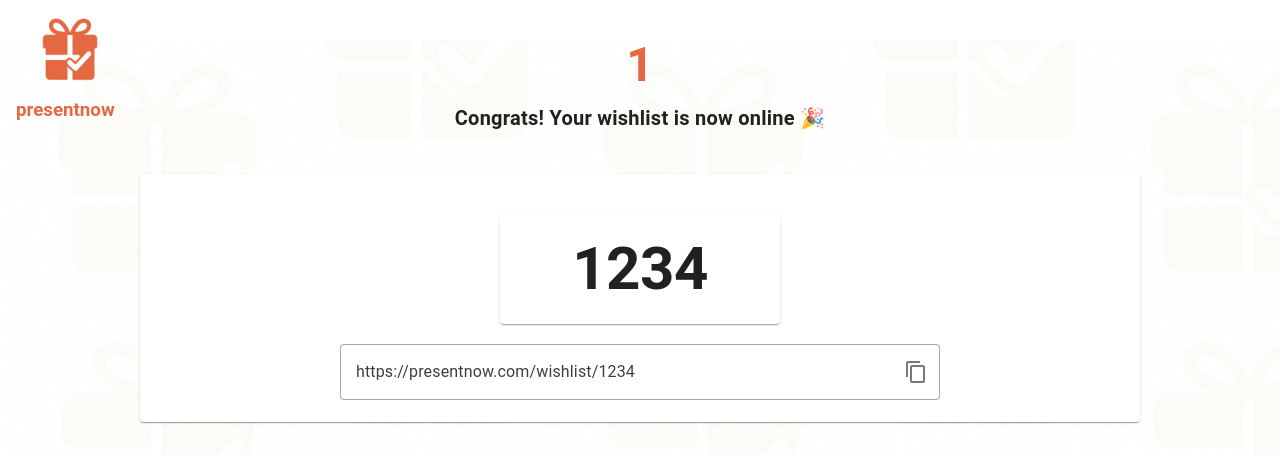
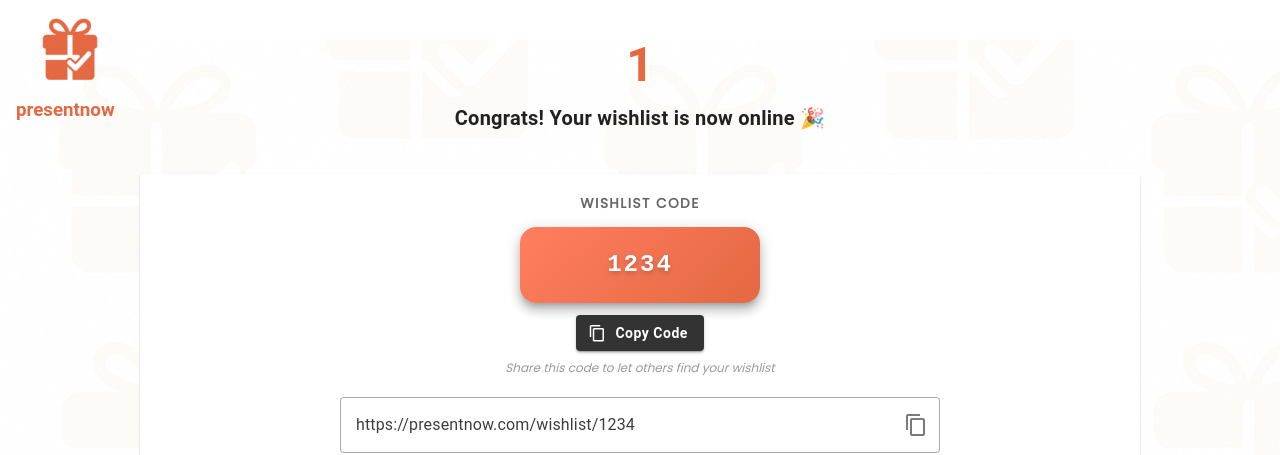
Before and after one commit to workaround-org/presentnow-frontend, a Vue app: page /create/1 in a window 1280 px wide. Shown: the top 455 px of the page. Built offline with nearby package versions, Linux system fonts and the light colour scheme; no server answers.

Commit message:
💄 Update ui

```diff
--- a/src/components/CreateWishList.vue
+++ b/src/components/CreateWishList.vue
@@ -9,9 +9,17 @@
     <div class="text-center mb-10 text-h6 font-weight-bold">Congrats! Your wishlist is now online 🎉</div>
     <div class="d-flex flex-column justify-center">
       <v-card class="mx-auto mb-10" width="1000">
-        <WishListCode></WishListCode>
-        <v-text-field readonly :value="publicLink" class="mx-auto text-center" max-width="600" variant="outlined"
-                      append-inner-icon="mdi-content-copy" @click:append-inner="copyToClipboard"></v-text-field>
+        <WishListCode :wishlist-id="wishlistId"></WishListCode>
+        <v-text-field
+          readonly
+          :value="publicLink"
+          class="mx-auto text-center link-field"
+          max-width="600"
+          variant="outlined"
+          :append-inner-icon="copyIcon"
+          :color="copySuccess ? 'success' : 'primary'"
+          @click:append-inner="copyToClipboard">
+        </v-text-field>
       </v-card>
       <v-card class="mx-auto mb-10" width="1000">
         <v-card-title class="text-center text-h4 mb-2 font-weight-bold">Set deadline</v-card-title>
@@ -54,6 +62,10 @@ const wishes = ref([]);
 const publicLink = ref("https://presentnow.com/wishlist/1234");
 const loading = ref(false);
 const deadline = ref(null);
+const wishlistId = ref(null);
+const copyIcon = ref('mdi-content-copy');
+const copySuccess = ref(false);
+let copyTimeout = null;
 
 const props = defineProps({
   wishListName: String
@@ -79,6 +91,21 @@ function removeWish(wishId) {
 function copyToClipboard() {
   navigator.clipboard.writeText(publicLink.value).then(() => {
     console.log("Copied to clipboard: ", publicLink.value);
+
+    // Clear any existing timeout
+    if (copyTimeout) {
+      clearTimeout(copyTimeout);
+    }
+
+    // Change icon to checkmark and set success state
+    copyIcon.value = 'mdi-check';
+    copySuccess.value = true;
+
+    // Reset icon and success state back after 2 seconds
+    copyTimeout = setTimeout(() => {
+      copyIcon.value = 'mdi-content-copy';
+      copySuccess.value = false;
+    }, 2000);
   }).catch(err => {
     console.error("Failed to copy: ", err);
   });
@@ -96,6 +123,7 @@ onMounted(async () => {
       const list = await getPublicWishList(listIdParam)
       if (list) {
         displayedName.value = list.name || displayedName.value
+        wishlistId.value = list.id ?? listIdParam
         if (Array.isArray(list.presentIdeas)) {
           // Ensure each present has listId for Wish component consumption
           wishes.value = list.presentIdeas.map(p => ({...p, listId: p.listId ?? list.id}))
@@ -125,4 +153,12 @@ onMounted(async () => {
 body {
   font-family: 'Poppins', sans-serif;
 }
+
+.link-field :deep(.v-field__append-inner) {
+  transition: all 0.3s ease;
+}
+
+.link-field :deep(.v-field__append-inner:hover) {
+  transform: scale(1.1);
+}
 </style>
--- a/src/components/ViewWishList.vue
+++ b/src/components/ViewWishList.vue
@@ -51,7 +51,7 @@
                       Claimed
                     </v-chip>
                   </v-card-title>
-                  <v-card-text>
+                  <v-card-text class="pb-2">
                     <div v-if="wish.description" class="text-body-1 mb-2">
                       {{ wish.description }}
                     </div>
@@ -60,15 +60,14 @@
                       Claimed by: {{ wish.claimerName }}
                     </div>
                   </v-card-text>
-                  <v-card-actions v-if="!wish.claimed">
+                  <v-card-actions v-if="!wish.claimed" class="justify-center pt-0 pb-3">
                     <v-btn
                       color="#e46842"
-                      variant="text"
-                      size="small"
+                      variant="elevated"
+                      icon="mdi-hand-heart"
+                      size="default"
                       @click.stop="openClaimDialog(wish)"
                     >
-                      <v-icon left small>mdi-hand-heart</v-icon>
-                      I'll gift this
                     </v-btn>
                   </v-card-actions>
                 </v-card>
--- a/src/components/Wish.vue
+++ b/src/components/Wish.vue
@@ -36,7 +36,7 @@
 <script setup>
 import {ref, watch} from 'vue'
 import {useRoute} from 'vue-router'
-import {savePresent, updatePresent, deletePresent} from '@/api/client.js'
+import {deletePresent, savePresent, updatePresent} from '@/api/client.js'
 
 // Accept props from parent so loaded wishes show their data
 const props = defineProps({
--- a/src/components/WishListCode.vue
+++ b/src/components/WishListCode.vue
@@ -1,24 +1,135 @@
 <template>
-  <v-card
-      class="mx-auto my-5 mt-10"
-      width="280"
-      height="110"
-  >
-    <div
-        class="text-center d-flex align-center justify-center text-h2 font-weight-bold"
-        style="height: 100%;"
+  <div class="wishlist-code-container">
+    <div class="code-label">Wishlist Code</div>
+    <v-card
+        class="code-card"
+        elevation="8"
     >
-      1234
-    </div>
-  </v-card>
+      <div class="code-display">
+        <span class="code-segment">{{ shortCode }}</span>
+      </div>
+    </v-card>
+    <v-btn
+      class="copy-code-btn mt-3"
+      :color="codeCopied ? 'success' : '#333333'"
+      variant="elevated"
+      :prepend-icon="codeCopied ? 'mdi-check' : 'mdi-content-copy'"
+      @click="copyCode"
+    >
+      {{ codeCopied ? 'Copied!' : 'Copy Code' }}
+    </v-btn>
+    <div class="code-hint">Share this code to let others find your wishlist</div>
+  </div>
 </template>
 
 <script setup>
+import { computed, ref } from 'vue'
 
+const props = defineProps({
+  wishlistId: String
+})
+
+const codeCopied = ref(false)
+let copyTimeout = null
+
+// Create a shorter, more readable version of the ID
+const shortCode = computed(() => {
+  if (!props.wishlistId) return '1234'
+
+  const id = props.wishlistId
+
+  // If it's a UUID, show first 8 and last 4 characters
+  if (id.length > 20) {
+    return `${id.substring(0, 8)}...${id.substring(id.length - 4)}`
+  }
+
+  // If it's short enough, show it all
+  return id
+})
+
+function copyCode() {
+  const textToCopy = props.wishlistId || '1234'
+
+  navigator.clipboard.writeText(textToCopy).then(() => {
+    console.log("Copied code to clipboard: ", textToCopy);
+
+    // Clear any existing timeout
+    if (copyTimeout) {
+      clearTimeout(copyTimeout);
+    }
+
+    // Set copied state
+    codeCopied.value = true;
+
+    // Reset after 2 seconds
+    copyTimeout = setTimeout(() => {
+      codeCopied.value = false;
+    }, 2000);
+  }).catch(err => {
+    console.error("Failed to copy code: ", err);
+  });
+}
 </script>
 
 <style scoped>
-body {
+.wishlist-code-container {
+  text-align: center;
+  padding: 20px 0;
+}
+
+.code-label {
   font-family: 'Poppins', sans-serif;
+  font-size: 0.85rem;
+  font-weight: 600;
+  text-transform: uppercase;
+  letter-spacing: 1.5px;
+  color: #666;
+  margin-bottom: 12px;
+}
+
+.code-card {
+  margin: 0 auto;
+  width: fit-content;
+  min-width: 240px;
+  padding: 20px 30px;
+  background: linear-gradient(135deg, #ff7e5f 0%, #e46842 100%);
+  border-radius: 16px;
+  box-shadow: 0 8px 32px rgba(228, 104, 66, 0.3);
+}
+
+.code-display {
+  display: flex;
+  align-items: center;
+  justify-content: center;
+  gap: 8px;
+}
+
+.code-segment {
+  font-family: 'Courier New', monospace;
+  font-size: 1.5rem;
+  font-weight: bold;
+  color: white;
+  letter-spacing: 2px;
+  text-shadow: 0 2px 4px rgba(0, 0, 0, 0.2);
+}
+
+.copy-code-btn {
+  font-weight: 600;
+  text-transform: none;
+  letter-spacing: 0.5px;
+  transition: all 0.3s ease;
+}
+
+.copy-code-btn:hover {
+  transform: translateY(-2px);
+  box-shadow: 0 4px 12px rgba(51, 51, 51, 0.4);
+}
+
+.code-hint {
+  font-family: 'Poppins', sans-serif;
+  font-size: 0.75rem;
+  color: #999;
+  margin-top: 8px;
+  font-style: italic;
 }
 </style>
```
